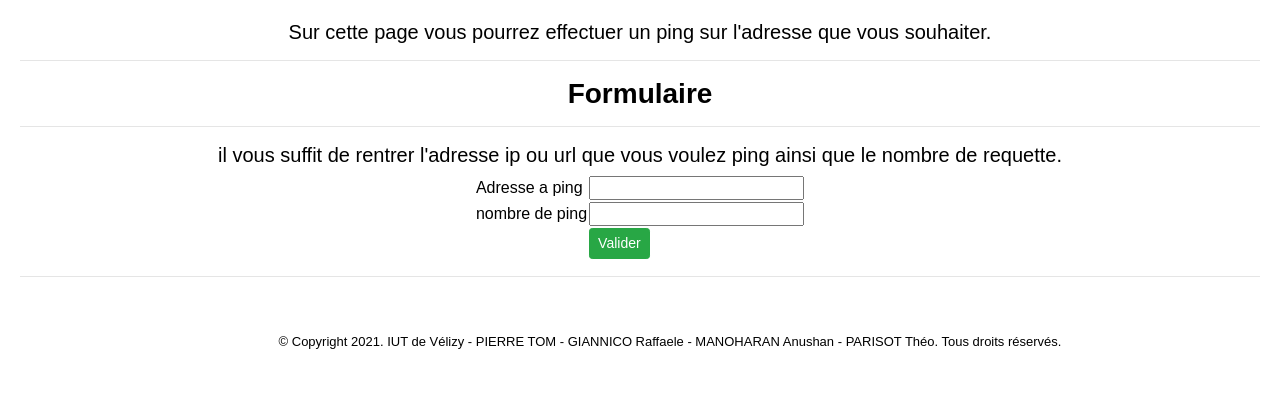
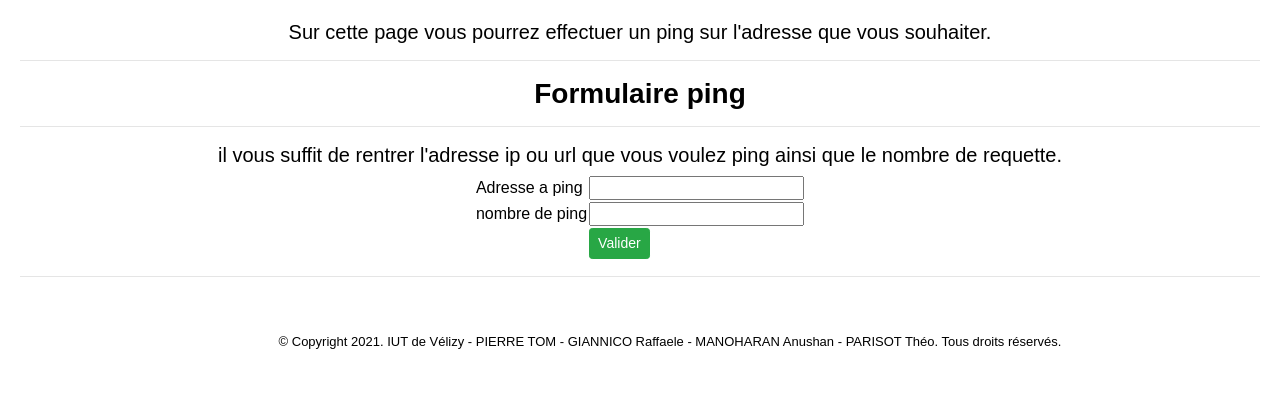
Before and after one commit to pleijan/Plateforme-de-revision-Reseaux, a PHP site: page /ping.php in a window 1280 px wide. Shown: the part 88-508 px from the top of the page. Run offline with PHP 8.4, Linux system fonts and the light colour scheme.

Commit message:
Update ping.php

```diff
--- a/ping.php
+++ b/ping.php
@@ -1,4 +1,3 @@
-
 <?php
 require("barreDeMenu.php");
 ?>
@@ -7,7 +6,7 @@ require("barreDeMenu.php");
 
 <h5 align='center'><p>Sur cette page vous pourrez effectuer un ping sur l'adresse que vous souhaiter.</p></h5>
 <HR width=1240>
-    <h3 align='center'><b>Formulaire</b></h3>
+    <h3 align='center'><b>Formulaire ping</b></h3>
 <HR width=1240>
 
 <h5>il vous suffit de rentrer l'adresse ip ou url que vous voulez ping ainsi que le nombre de requette.</h5>
```
